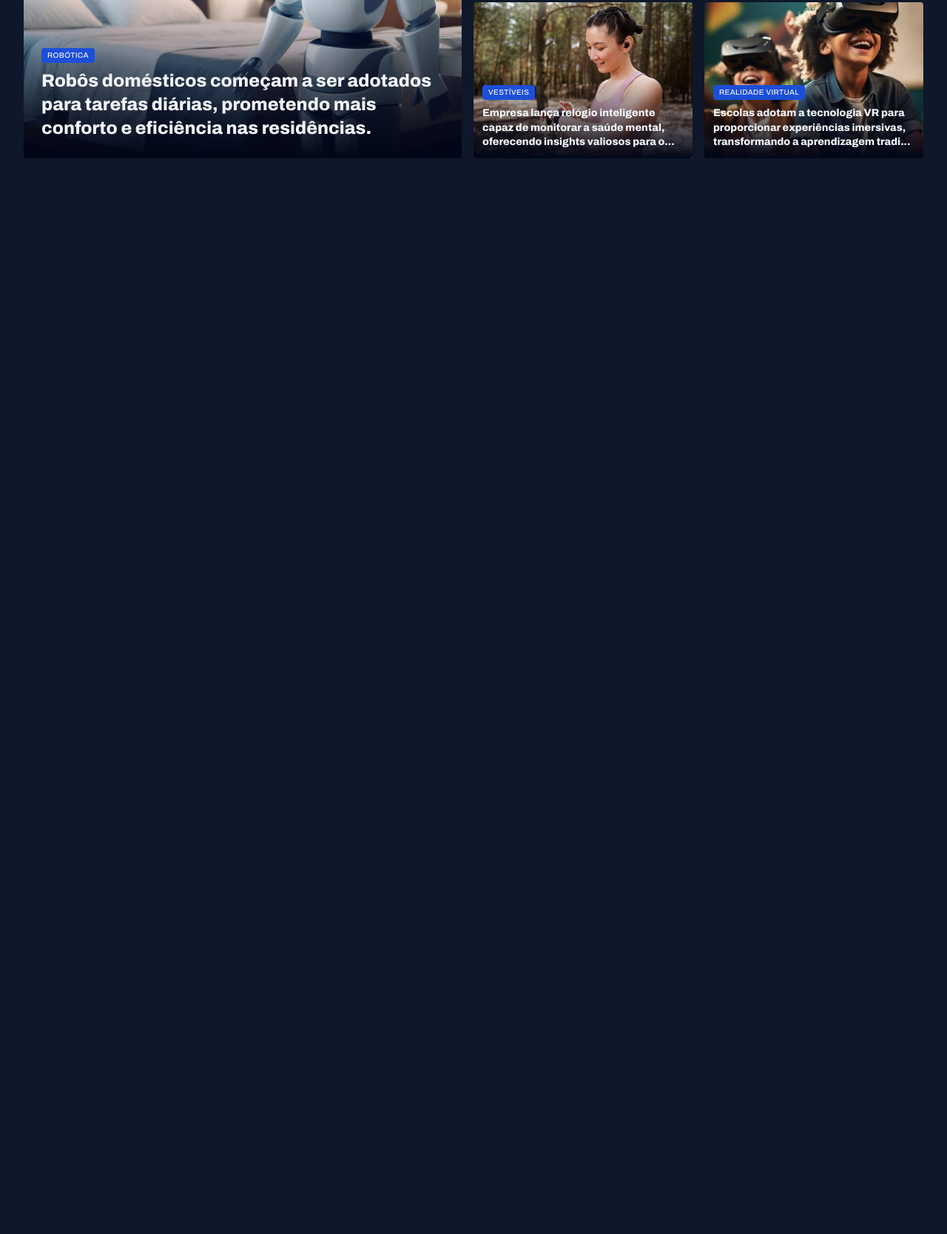
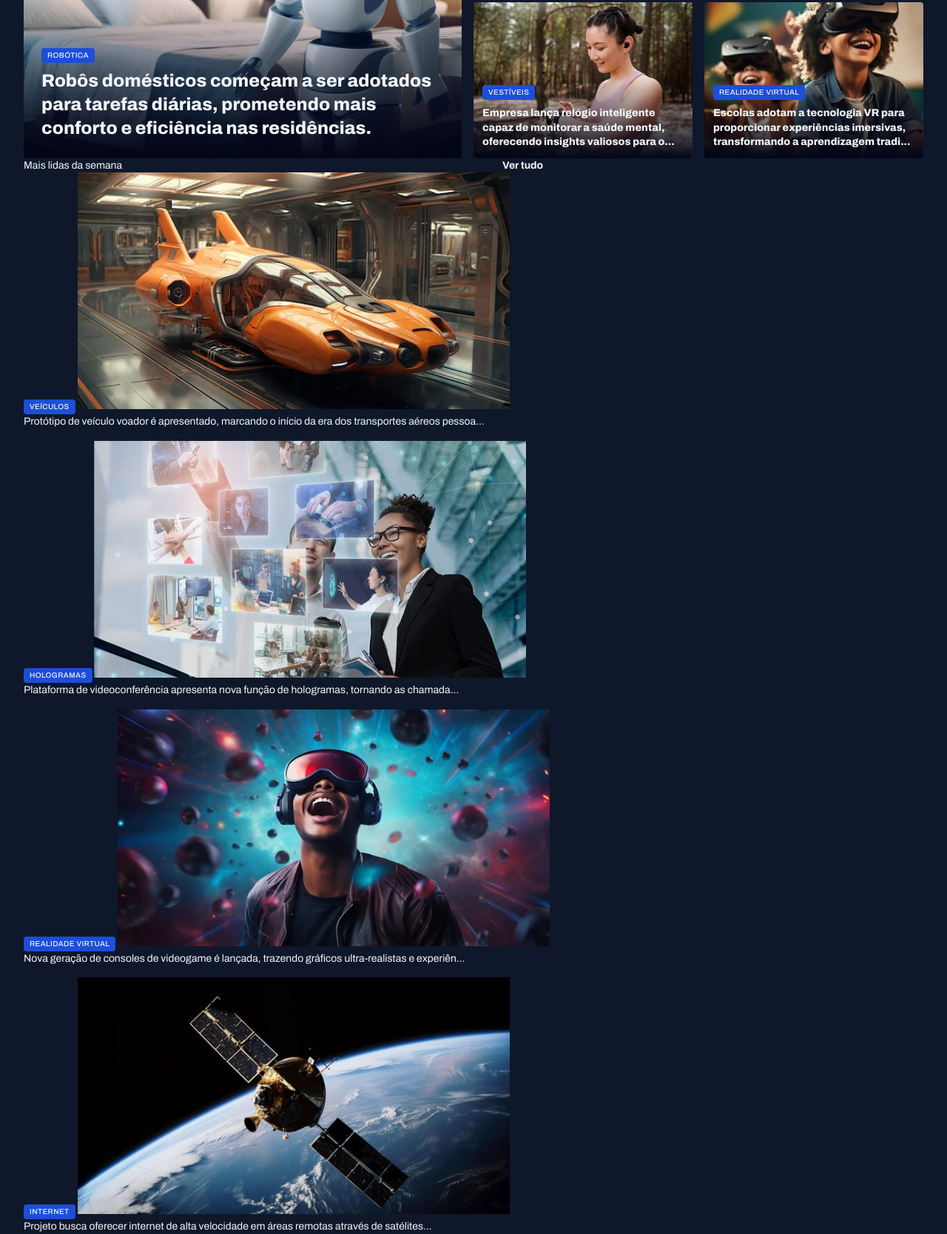
Before and after one commit to Julio-Vl/portal-de-noticias, a plain HTML site: page index.html in a window 1280 px wide. Shown: the part 386-2054 px from the top of the page at 74% size. Before the commit the page ends 800 px from the top, so only its background shows below. Drawn offline with Linux system fonts and the light colour scheme.

Commit message:
Update-weakly

```diff
--- a/index.html
+++ b/index.html
@@ -76,6 +76,35 @@
       </figure>
   </figure>
 </section>
+
+<section id="weakly">
+  <header class="grid grid-flow-col">
+    <h3>Mais lidas da semana</h3>
+    <a href="#" class="grid grid-flow-col"></a>
+    <strong>Ver tudo</strong>
+    <span></span>
+  </header>
+  <div class="grid gap-16">
+    <figure>
+      <span class="content-tag">Veículos</span>
+      <img src="assets/images/Image 06.png" alt="">
+      <p>Protótipo de veículo voador é apresentado, marcando o início da era dos transportes aéreos pessoa...</p>
+    </figure>
+    <figure>
+      <span class="content-tag">Hologramas</span>
+      <img src="assets/images/Image 07.png" alt="">
+      <p>Plataforma de videoconferência apresenta nova função de hologramas, tornando as chamada...</p>
+    </figure><figure>
+      <span class="content-tag">Realidade virtual</span>
+      <img src="assets/images/Image 08.png" alt="">
+      <p>Nova geração de consoles de videogame é lançada, trazendo gráficos ultra-realistas e experiên...</p>
+    </figure><figure>
+      <span class="content-tag">Internet</span>
+      <img src="assets/images/Image 09.png" alt="">
+      <p>Projeto busca oferecer internet de alta velocidade em áreas remotas através de satélites...</p>
+    </figure>
+  </div>
+</section>
   </main>
 
 </body>
```
